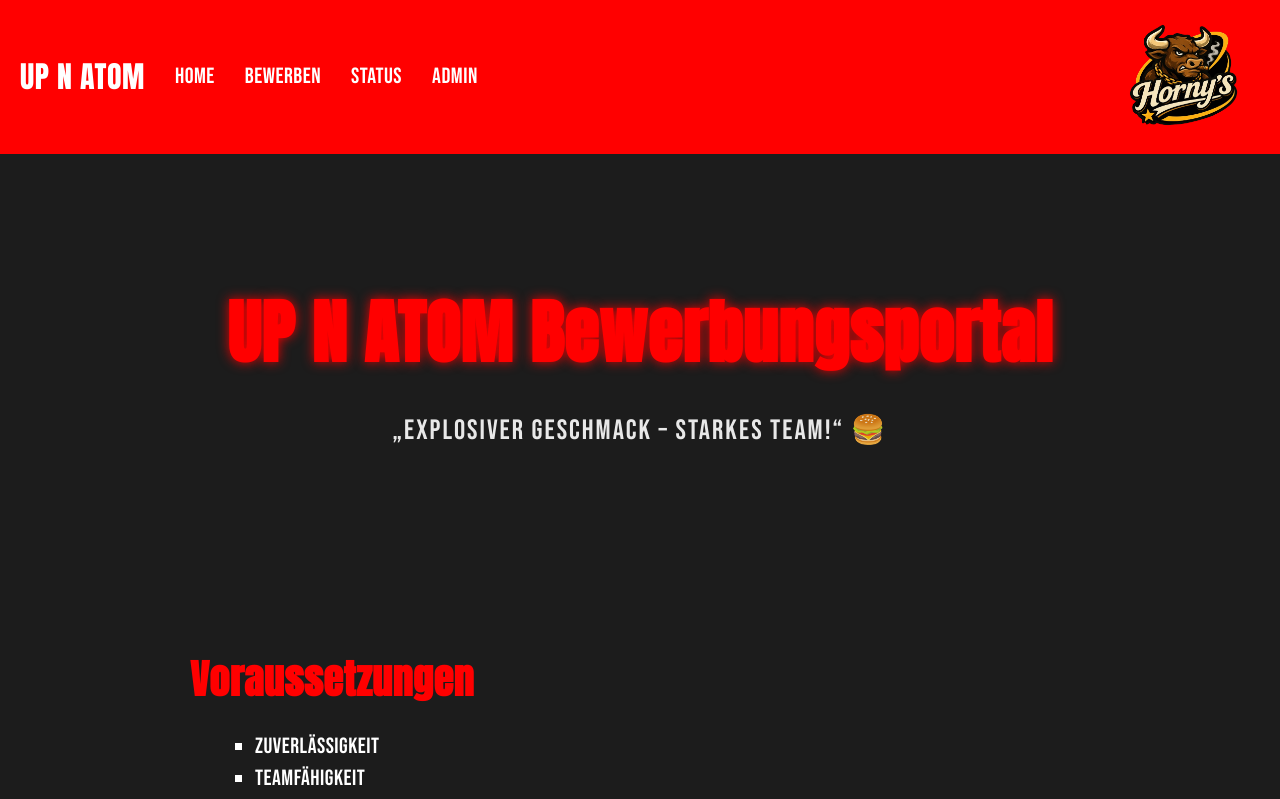
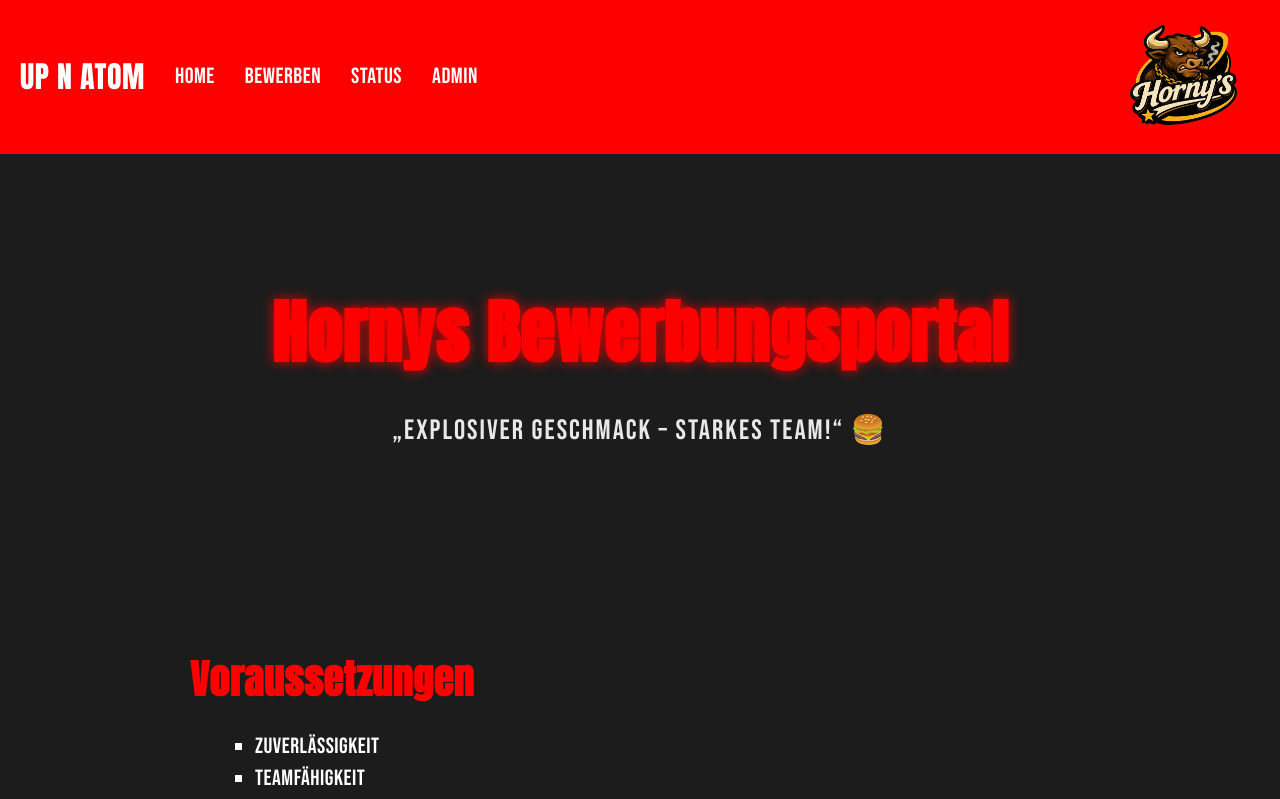
Before and after one commit to Blitzal3x/bewerbungsportal, a Next.js app: page / in a window 1280 px wide. Shown: the top 799 px of the page. Built offline with nearby package versions, Linux system fonts and the light colour scheme.

Commit message:
Update title from 'UP N ATOM Bewerbungsportal' to 'Hornys Bewerbungsportal'

```diff
--- a/app/page.tsx
+++ b/app/page.tsx
@@ -25,7 +25,7 @@
             marginBottom: "10px",
           }}
         >
-          UP N ATOM Bewerbungsportal
+          Hornys Bewerbungsportal
         </h1>
 
         <p
```
